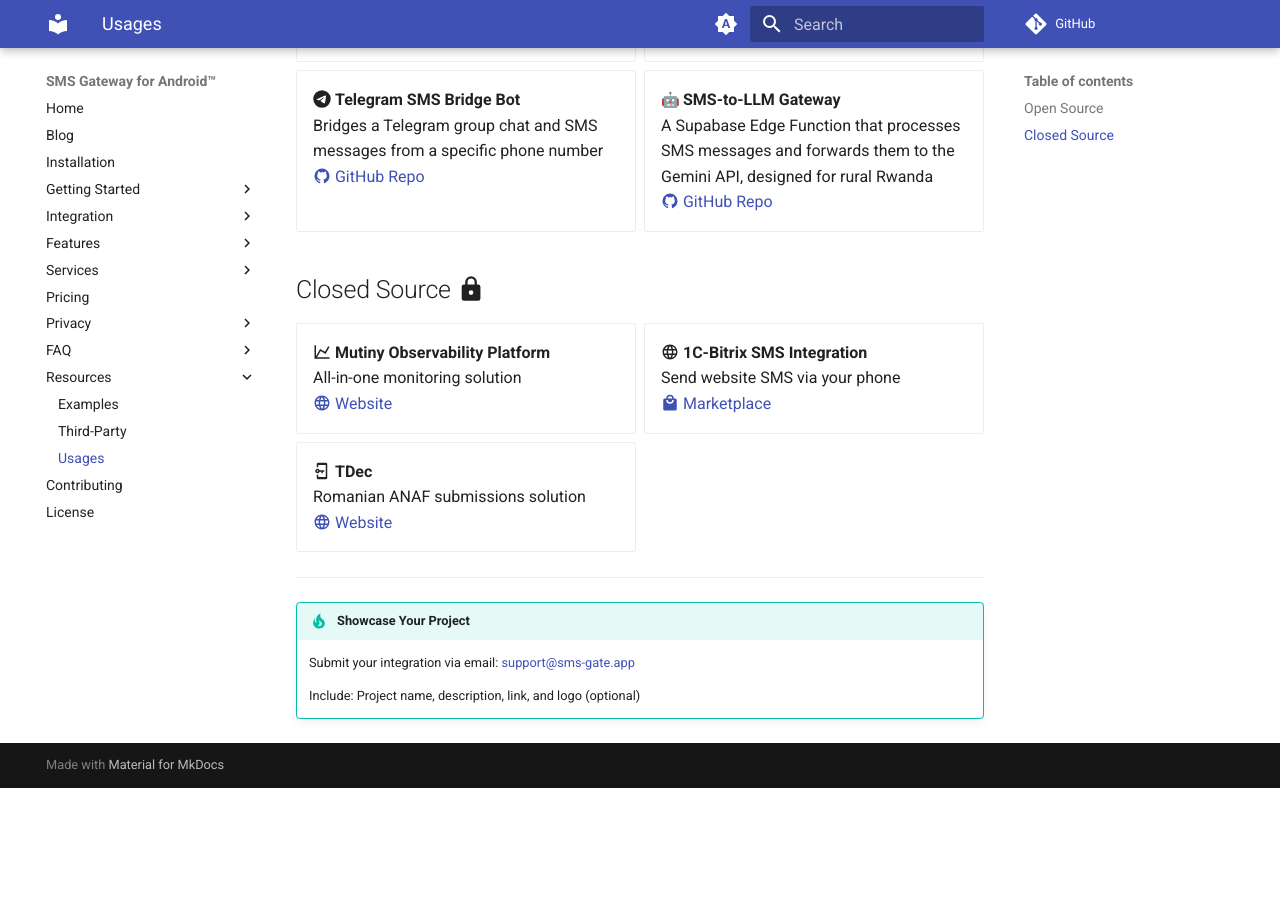
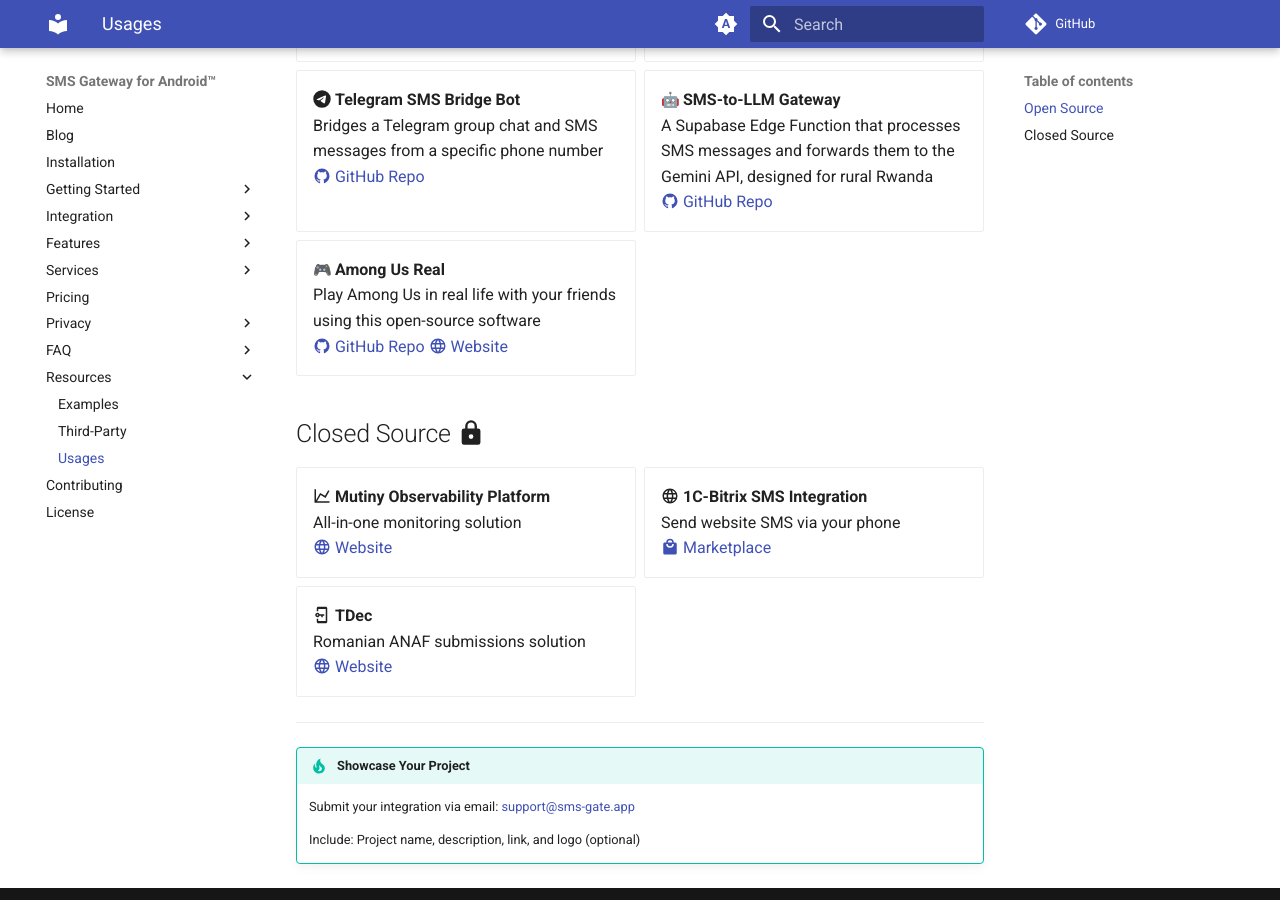
Before and after one commit to android-sms-gateway/docs-web, an MkDocs documentation site: the page built from docs/resources/usages.md, in a window 1280 px wide and 900 px high, scrolled down 685 px. Built offline with MkDocs 1.6.1 and Material for MkDocs 9.7.7, drawn with Linux system fonts in a browser that asks for light colours; emoji names are drawn with the system emoji font; comment, search, counter and statistics services are not loaded; before the commit the page ends 1473 px from its top, so only the background shows below that.

Commit message:
[resources] add Among US Real use case

```diff
--- a/docs/resources/usages.md
+++ b/docs/resources/usages.md
@@ -41,6 +41,10 @@
   A Supabase Edge Function that processes SMS messages and forwards them to the Gemini API, designed for rural Rwanda
   [:material-github: GitHub Repo](https://github.com/J0/sms-to-llm)
 
+- :video_game: **Among Us Real**
+  Play Among Us in real life with your friends using this open-source software
+  [:material-github: GitHub Repo](https://github.com/Merlode11/Among-Us-Real)
+  [:material-web: Website](https://merlode11.github.io/Among-Us-Real/)
 </div>
 
 ## Closed Source :material-lock:
```
